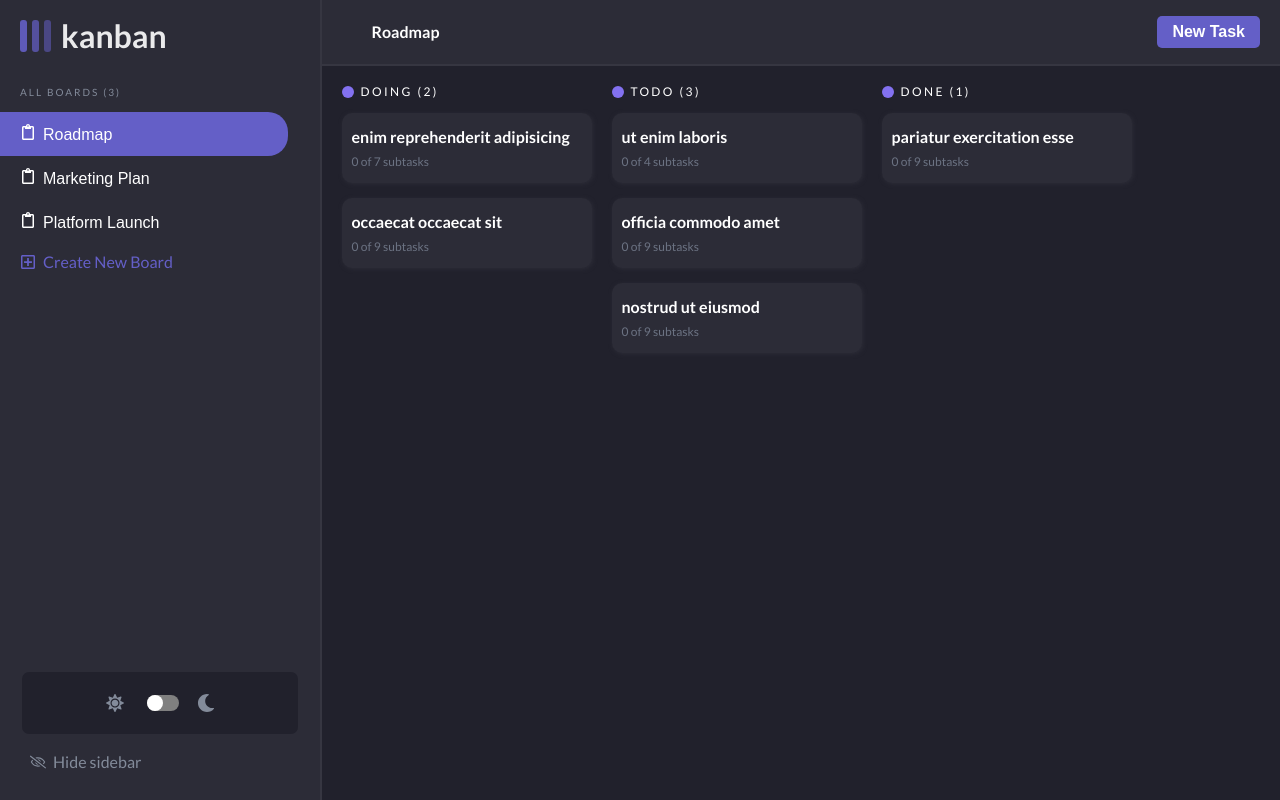
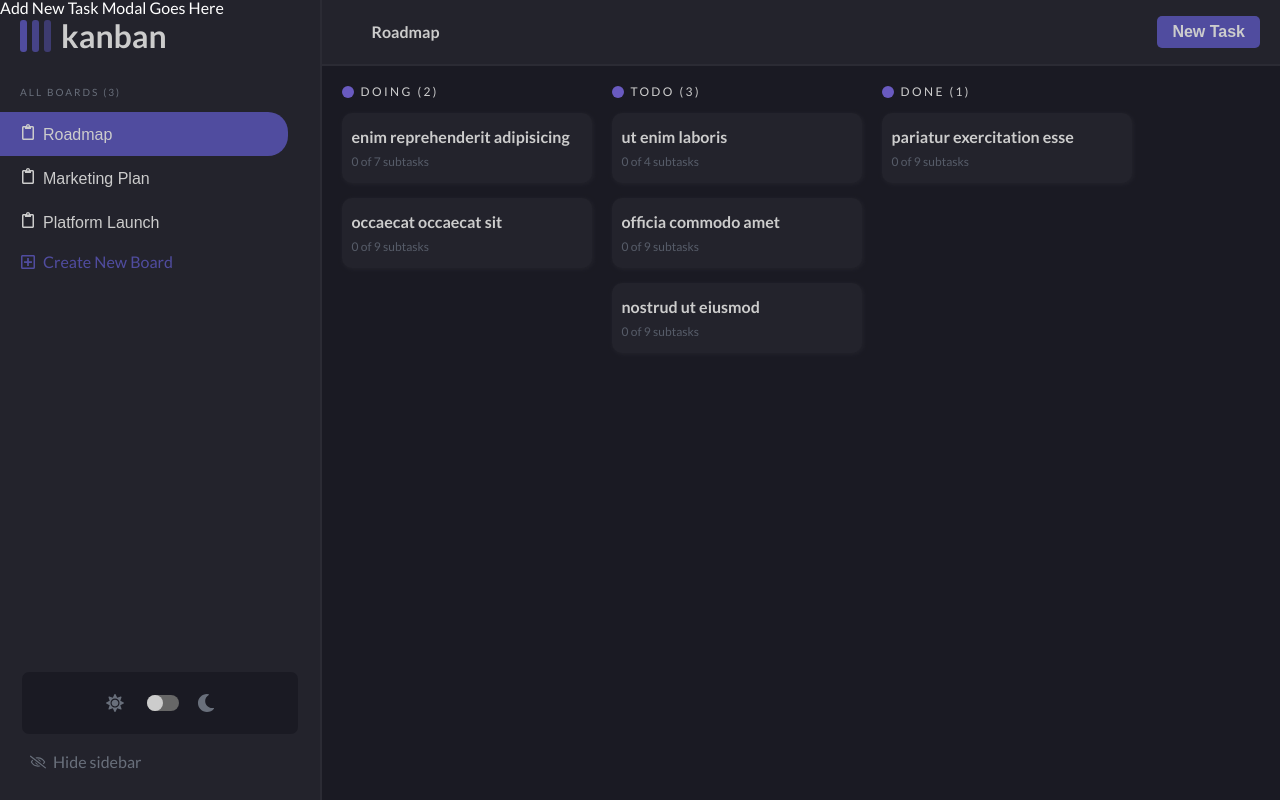
Before and after one commit to egordanilov/kanban-board, a React (Create React App) app: page /board in a window 1280 px wide. Built offline with nearby package versions, Linux system fonts and the light colour scheme.

Commit message:
Added AddNewTask placeholder

```diff
--- /dev/null
+++ b/src/components/AddNewTask.tsx
@@ -0,0 +1,20 @@
+import styled from "styled-components";
+
+const AddNewTaskWrapper = styled.section`
+    background: rgba(0,0,0,0.2);
+    width: 100vw;
+    height: 100vh;
+    position: absolute;
+    top: 0;
+    left: 0;
+`;
+
+function AddNewTask() {
+    return (
+        <AddNewTaskWrapper>
+            Add New Task Modal Goes Here
+        </AddNewTaskWrapper>
+    )
+}
+
+export default AddNewTask;
--- a/src/pages/Board.tsx
+++ b/src/pages/Board.tsx
@@ -4,6 +4,7 @@ import { getTasks } from '../store/taskSlice';
 import styled from 'styled-components';
 import Canvas from '../components/Canvas';
 import Sidebar from '../components/Sidebar';
+import AddNewTask from '../components/AddNewTask';
 
 const BoardWrapper = styled.section`
     display: flex;
@@ -24,6 +25,7 @@ function Board():ReactElement {
         <BoardWrapper>
             <Sidebar />
             <Canvas />
+            <AddNewTask />
         </BoardWrapper>
     )
 }
```
